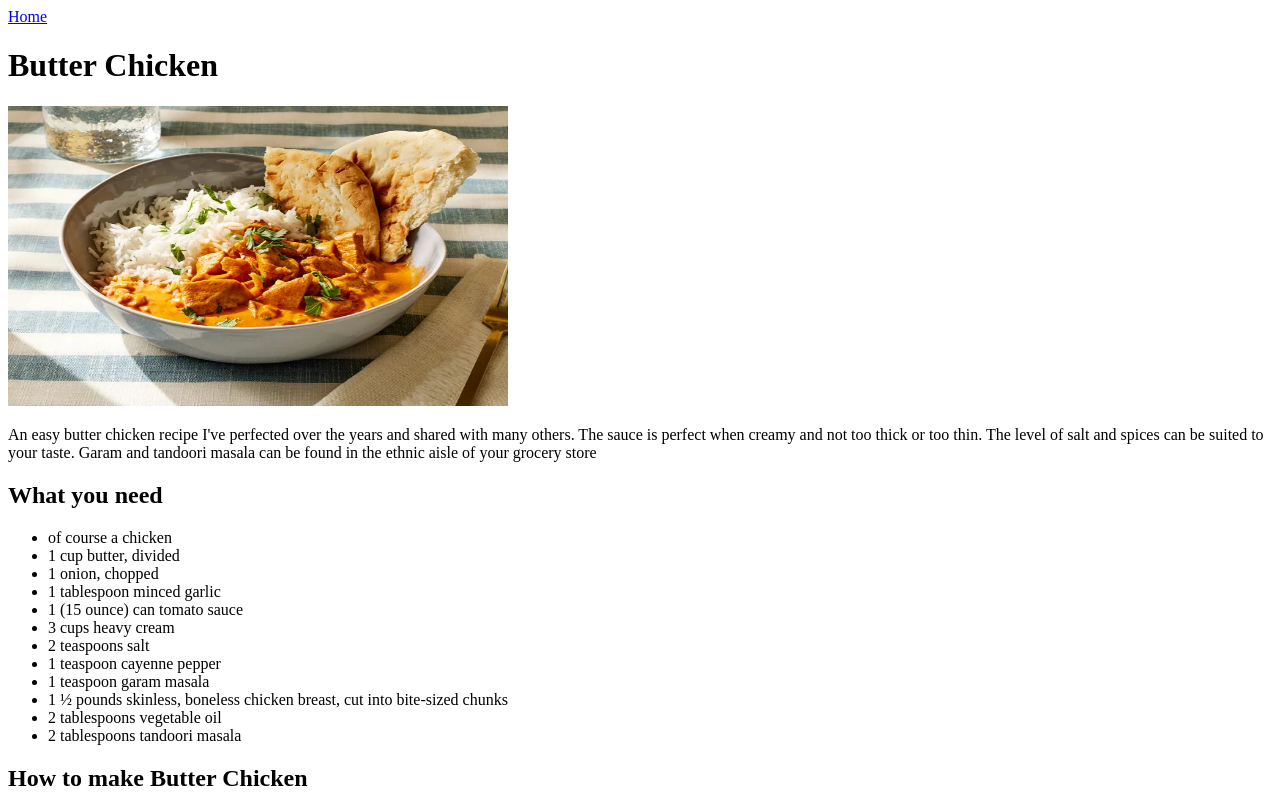
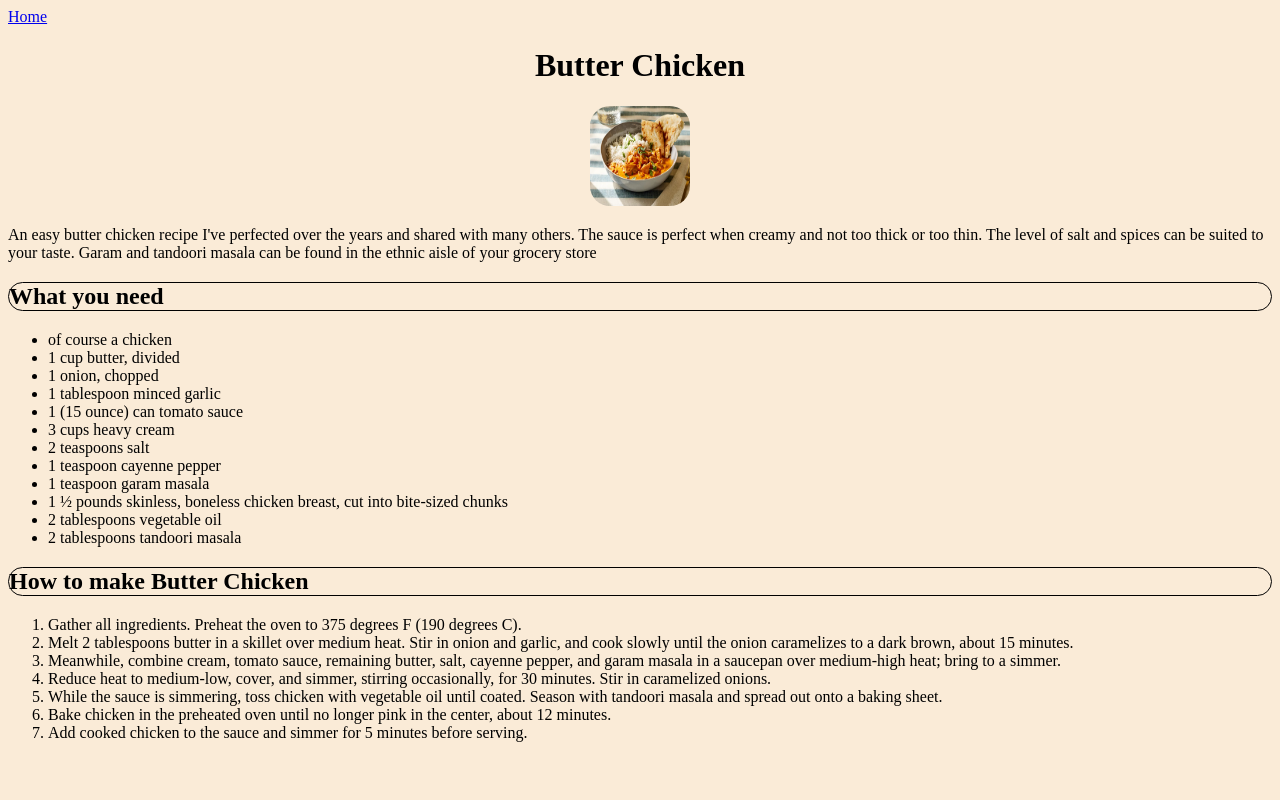
Before and after one commit to Rafi255/odin-recipes, a plain HTML site: page recipes/butter-chicken.html in a window 1280 px wide. Shown: the top 800 px of the page. Drawn offline with Linux system fonts and the light colour scheme.

Commit message:
adjust for style.css

```diff
--- a/recipes/butter-chicken.html
+++ b/recipes/butter-chicken.html
@@ -3,14 +3,16 @@
     <head>
         <meta charset="UTF-8">
         <meta name="viewport" content="width=device-width, initial-scale=1.0">
+        <link rel="stylesheet" href="../style.css">
         <title>Butter Chicken</title>
     </head>
 
     <body>
         <a href="../index.html">Home</a>
+        <div class ="header_main">
         <h1>Butter Chicken</h1>
         <img src="butterchick.webp" alt="Butter Chicken" width="500" height="300">
-
+        </div>
 
 
 
```
Also changed, not shown: recipes/honey-garlic-chicken-breast.html (+4 -1 lines).
